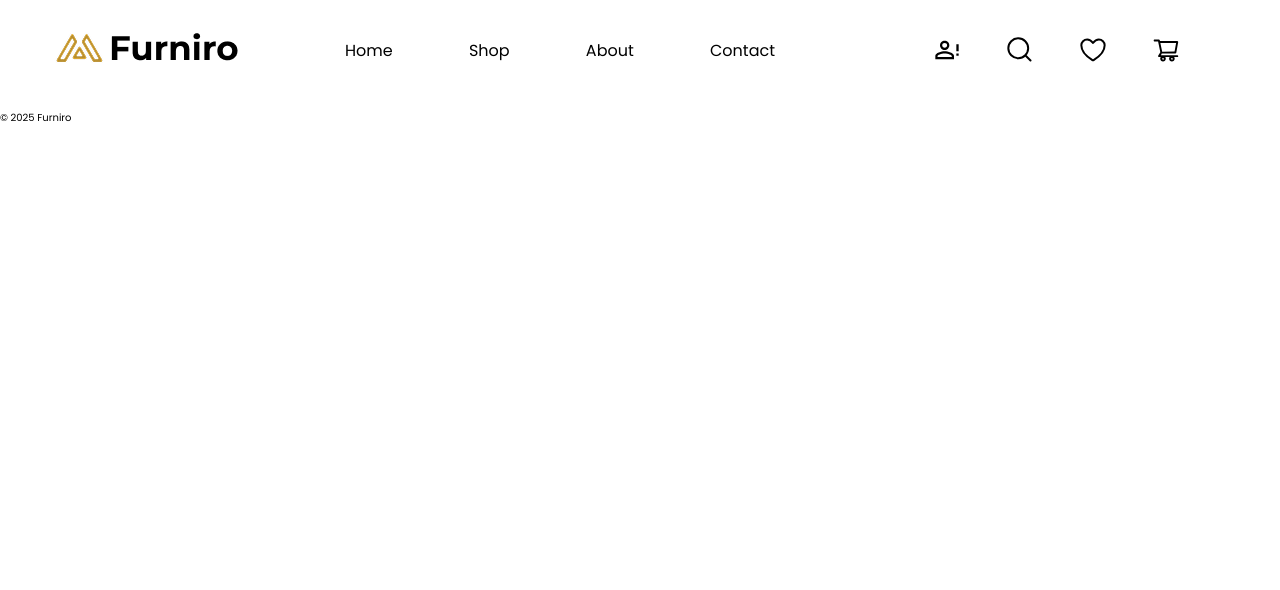
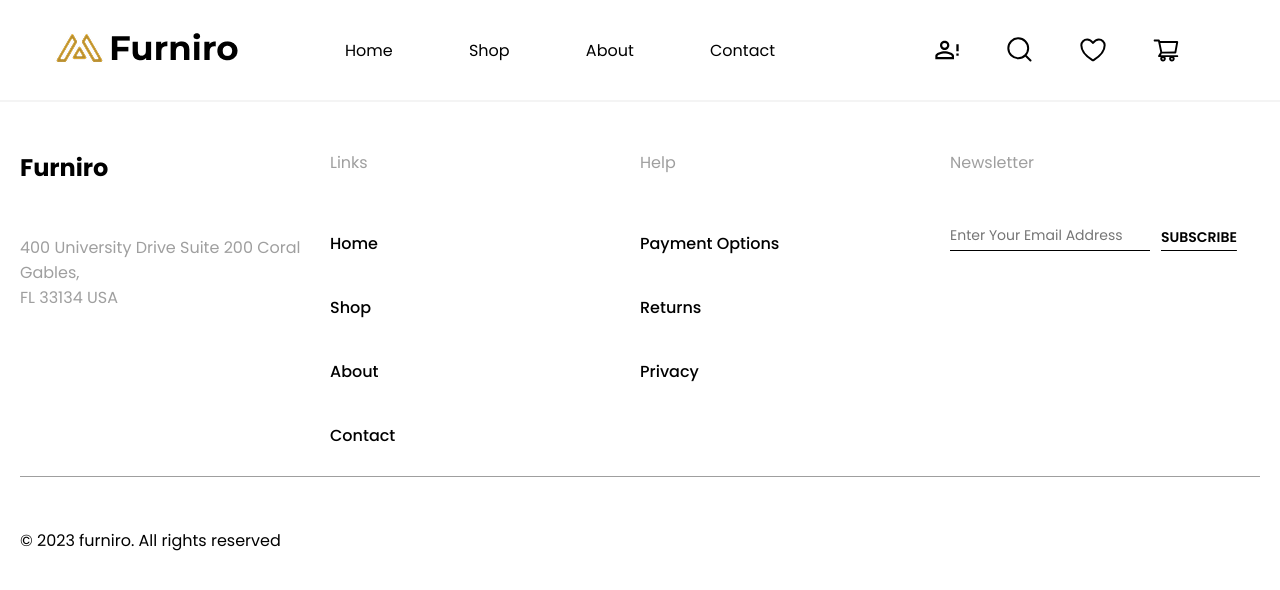
Before and after one commit to freund82/furnitureFurniro, a React (Vite) app: page / in a window 1280 px wide. Shown: the top 590 px of the page. Built offline with nearby package versions, Linux system fonts and the light colour scheme.

Commit message:
Почти полностью готовый footer

```diff
--- a/src/components/Footer/Footer.jsx
+++ b/src/components/Footer/Footer.jsx
@@ -1,9 +1,38 @@
+import { Link } from "react-router-dom";
 import "./footer.css";
 
 export default function Footer() {
   return (
     <footer>
-      <p>© 2025 Furniro</p>
+      <div className="footer-container">
+        <div className="footer-columns">
+          <div className="footer-column">
+            <h2 className="footer-title">Furniro</h2>
+            <p className="footer-address">400 University Drive Suite 200 Coral Gables, <br></br>
+                FL 33134 USA</p>
+          </div>
+          <div className="footer-column">
+            <h5 className="footer-innerTitle">Links</h5>
+            <p className="footer-link"><Link to="/">Home</Link></p>
+            <p className="footer-link"><Link to="/shop">Shop</Link></p>
+            <p className="footer-link"><Link to="/about">About</Link></p>
+            <p className="footer-link"><Link to="/contact">Contact</Link></p>
+          </div>
+          <div className="footer-column">
+            <h5 className="footer-innerTitle">Help</h5>
+             <p className="footer-link"><Link to="/paymentOptions">Payment Options</Link></p>
+            <p className="footer-link"><Link to="/Returns">Returns</Link></p>
+            <p className="footer-link"><Link to="/privacy">Privacy</Link></p>
+          </div>
+          <div className="footer-column">
+            <h5 className="footer-innerTitle">Newsletter</h5>
+            <input className="footer-input" type="email" placeholder="Enter Your Email Address" /><span className="footer-button" >Subscribe</span>
+          </div>
+        </div>
+        <div class="footer-copyright">
+          <p>© 2023 furniro. All rights reserved</p>
+        </div>
+      </div>
     </footer>
   );
 }
--- a/src/components/Footer/footer.css
+++ b/src/components/Footer/footer.css
@@ -0,0 +1,77 @@
+footer{
+    width:100%;
+    max-width:144rem;
+    border-top:0.2rem solid var(--grey);
+
+    & .footer-container{
+        width:100%;
+        max-width:124rem;
+        margin:0 auto;
+        margin-top:4.8rem;
+
+
+        & .footer-columns{
+            display:flex;
+            justify-content:space-around;
+
+            & .footer-column{
+                flex:1 1 0;
+
+                & .footer-title{
+                    font-size:var(--24px);
+                    margin-bottom:5rem;
+                }
+
+                & .footer-address{
+                    width:100%;
+                    max-width:28.5rem;
+                    color:var(--darkGrey);
+                    font-size:var(--16px);
+                }
+
+                & .footer-innerTitle{
+                    font-size:var(--16px);
+                    color:var(--darkGrey);
+                    font-weight:400;
+                    margin-bottom:4.5rem;
+                }
+
+                & .footer-link{
+                    font-size:var(--16px);
+                    font-weight:500;
+                    line-height:3;
+                }
+
+                & .footer-input{
+                    width:20rem;
+                    border:none;
+                    border-bottom:0.1rem solid var(--black);
+                    padding:0.5rem;
+                    padding-left:0;
+                    padding-bottom:0.4rem;
+                    font-size:var(--14px);
+                    outline: none;
+                    font-family:'Poppins', sans-serif;
+                    margin-right:1.1rem;
+                }
+
+                & .footer-button{
+                    text-transform: uppercase;
+                    text-decoration: underline;
+                    font-size:var(--14px);
+                    font-weight:600;
+                    vertical-align: bottom;
+                    text-underline-offset: 0.8rem;
+                    line-height:1.9;
+                    cursor:pointer;
+                }
+            }
+        }
+
+        & .footer-copyright{
+            border-top:solid 0.1rem var(--darkGrey);
+            font-size:var(--16px);
+            padding-top:3.5rem;
+        }
+    }
+}
--- a/src/index.css
+++ b/src/index.css
@@ -3,7 +3,11 @@
 :root{
     font-size:62.5%;
     --black:#000;
+    --grey:#F4F4F4;
+    --darkGrey:#9F9F9F;
+    --14px:1.4rem;
     --16px:1.6rem;
+    --24px:2.4rem;
 }
 
 body{
```
